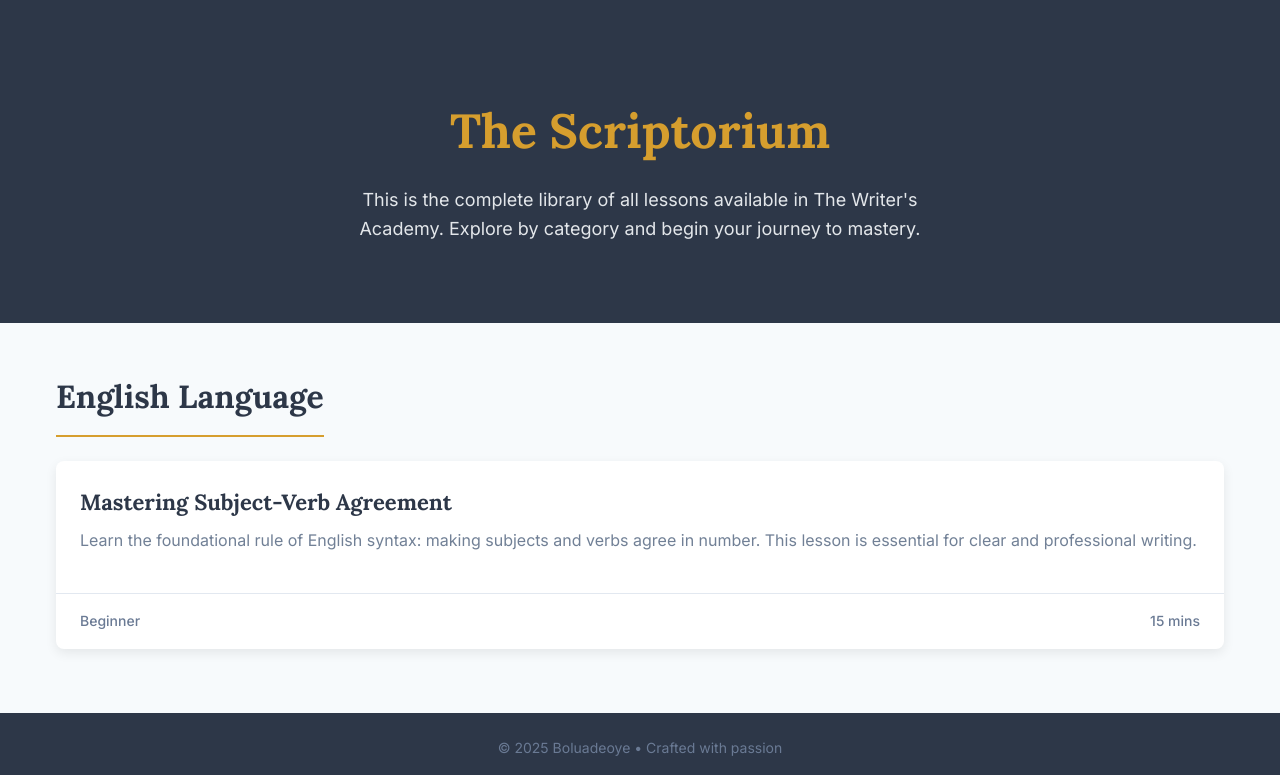
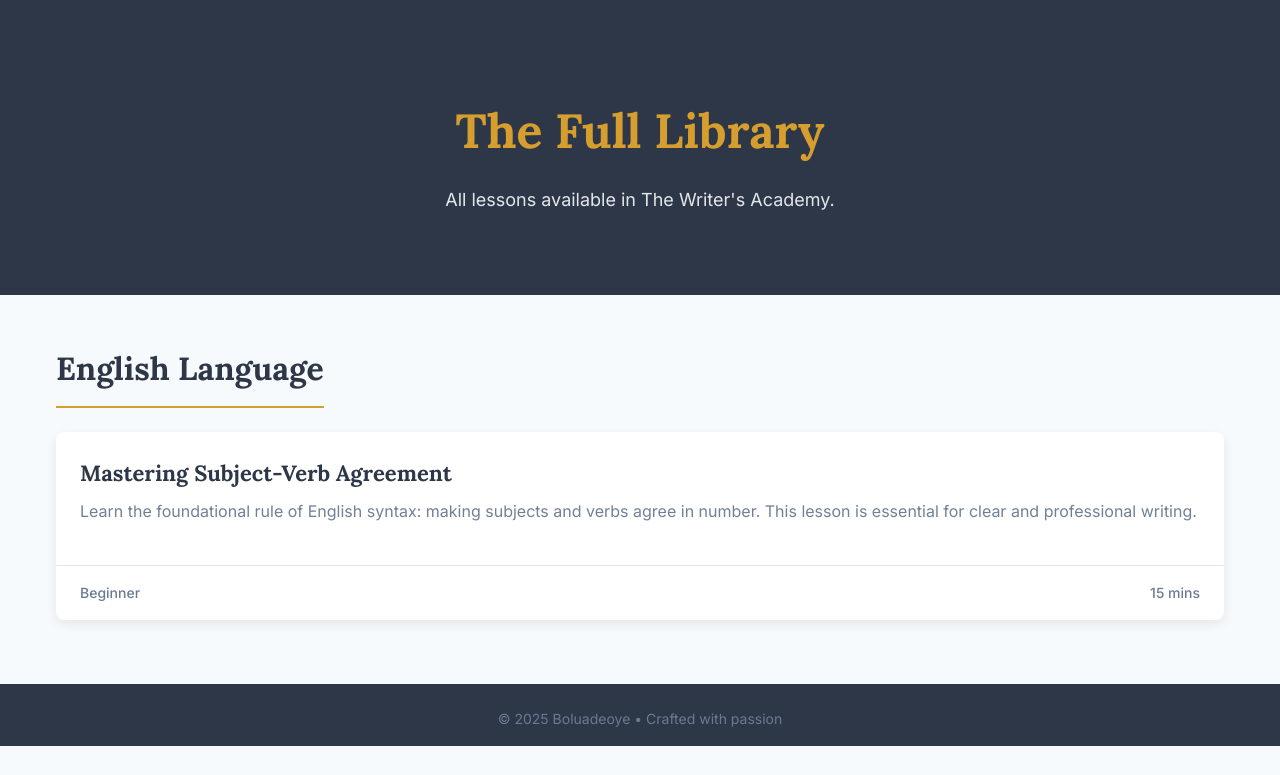
Before and after one commit to boluadeoye/Personalblog, a plain HTML site: page index.html in a window 1280 px wide. Shown: the part 51-826 px from the top of the page. After the commit the page ends 800 px from the top, so only its background shows below. Drawn offline with Linux system fonts and the light colour scheme.

Commit message:
Update index.html

```diff
--- a/index.html
+++ b/index.html
@@ -52,36 +52,27 @@
             justify-content: space-between; font-size: 14px; color: var(--accent-ink); font-weight: 500;
         }
         @media (max-width: 768px) {
-            .hero h1 { font-size: 36px; }
-            .hero p { font-size: 16px; }
-            .lesson-grid { grid-template-columns: 1fr; }
+            .hero h1 { font-size: 36px; } .hero p { font-size: 16px; } .lesson-grid { grid-template-columns: 1fr; }
         }
     </style>
 </head>
 <body>
     <header>
         <a href="./academy.html" class="exit-link" title="Return to The Academy Hub">
-             <svg viewBox="0 0 24 24" fill="none" stroke="currentColor" stroke-width="2" stroke-linecap="round" stroke-linejoin="round">
-                <line x1="19" y1="12" x2="5" y2="12"></line>
-                <polyline points="12 19 5 12 12 5"></polyline>
-            </svg>
+            <svg viewBox="0 0 24 24" fill="none" stroke="currentColor" stroke-width="2" stroke-linecap="round" stroke-linejoin="round"><line x1="19" y1="12" x2="5" y2="12"></line><polyline points="12 19 5 12 12 5"></polyline></svg>
         </a>
         <div class="brand-group">
-            <svg class="logo" viewBox="0 0 24 24">
-                <path d="M12 2 L2 22 H22 Z M12 6 L18.3 18 H5.7 Z" fill="var(--accent-gold)"/>
-            </svg>
+            <svg class="logo" viewBox="0 0 24 24"><path d="M12 2 L2 22 H22 Z M12 6 L18.3 18 H5.7 Z" fill="var(--accent-gold)"/></svg>
             <span class="brand-text">The Academy</span>
         </div>
     </header>
 
     <main>
         <section class="hero">
-            <h1>The Scriptorium</h1>
-            <p>This is the complete library of all lessons available in The Writer's Academy. Explore by category and begin your journey to mastery.</p>
+            <h1 id="hero-title">The Scriptorium</h1>
+            <p id="hero-subtitle">This is the complete library of all lessons available in The Writer's Academy. Explore by category and begin your journey to mastery.</p>
         </section>
-
-        <div id="hub-content">
-            </div>
+        <div id="hub-content"></div>
     </main>
 
     <footer>
@@ -90,29 +81,56 @@
 
     <script>
         document.addEventListener('DOMContentLoaded', () => {
+            // --- NEW: VIEW DEFINITIONS ---
+            const viewDetails = {
+                scriptorium: {
+                    title: "The Scriptorium",
+                    subtitle: "The complete library for grammar, syntax, and the core foundations of writing.",
+                    filter: (topic) => topic.category === 'English Language'
+                },
+                lyceum: {
+                    title: "The Lyceum",
+                    subtitle: "Deep dives into the advanced art of prose, storytelling, and literary devices.",
+                    filter: (topic) => topic.category === 'Literature'
+                },
+                default: {
+                    title: "The Full Library",
+                    subtitle: "All lessons available in The Writer's Academy.",
+                    filter: (topic) => true // Show all
+                }
+            };
+
             const fetchDatabase = async () => {
                 try {
                     const response = await fetch('academy-data.json');
-                    if (!response.ok) { throw new Error('Network response was not ok ' + response.statusText); }
+                    if (!response.ok) { throw new Error('Network response was not ok'); }
                     const data = await response.json();
                     return data.topics;
-                } catch (error) {
-                    console.error('Failed to load the academy database:', error);
-                    return null;
-                }
+                } catch (error) { console.error('Failed to load the academy database:', error); return null; }
             };
-            const renderHomepage = (topics) => {
+
+            const renderHomepage = (topics, view) => {
                 const hubContent = document.getElementById('hub-content');
-                if (!topics) {
-                    hubContent.innerHTML = '<p>Error loading lessons.</p>';
+                if (!topics) { hubContent.innerHTML = '<p>Error loading lessons.</p>'; return; }
+
+                // --- NEW: Update Hero and Filter Topics ---
+                const details = viewDetails[view] || viewDetails.default;
+                document.getElementById('hero-title').textContent = details.title;
+                document.getElementById('hero-subtitle').textContent = details.subtitle;
+                const filteredTopics = Object.values(topics).filter(details.filter);
+
+                if (filteredTopics.length === 0) {
+                    hubContent.innerHTML = '<p>No lessons found for this section yet.</p>';
                     return;
                 }
-                const groupedByCategory = Object.values(topics).reduce((acc, topic) => {
+
+                const groupedByCategory = filteredTopics.reduce((acc, topic) => {
                     const category = topic.category || 'Uncategorized';
                     if (!acc[category]) { acc[category] = []; }
                     acc[category].push(topic);
                     return acc;
                 }, {});
+
                 const fragment = document.createDocumentFragment();
                 for (const [category, lessonList] of Object.entries(groupedByCategory)) {
                     const section = document.createElement('section');
@@ -127,26 +145,25 @@
                         card.className = 'lesson-card';
                         card.href = `lesson.html?id=${topic.id}`;
                         card.innerHTML = `
-                            <div class="card-content">
-                                <h3>${topic.title}</h3>
-                                <p>${topic.summary}</p>
-                            </div>
-                            <div class="card-footer">
-                                <span>${topic.difficulty}</span>
-                                <span>${topic.estimatedTime} mins</span>
-                            </div>
-                        `;
+                            <div class="card-content"><h3>${topic.title}</h3><p>${topic.summary}</p></div>
+                            <div class="card-footer"><span>${topic.difficulty}</span><span>${topic.estimatedTime} mins</span></div>`;
                         grid.appendChild(card);
                     });
                     section.appendChild(grid);
                     fragment.appendChild(section);
                 }
+                hubContent.innerHTML = ''; // Clear before appending
                 hubContent.appendChild(fragment);
             };
+
             const initializeHomepage = async () => {
+                // --- NEW: Get view from URL ---
+                const params = new URLSearchParams(window.location.search);
+                const view = params.get('view') || 'default';
                 const topics = await fetchDatabase();
-                renderHomepage(topics);
+                renderHomepage(topics, view);
             };
+
             initializeHomepage();
         });
     </script>
```
